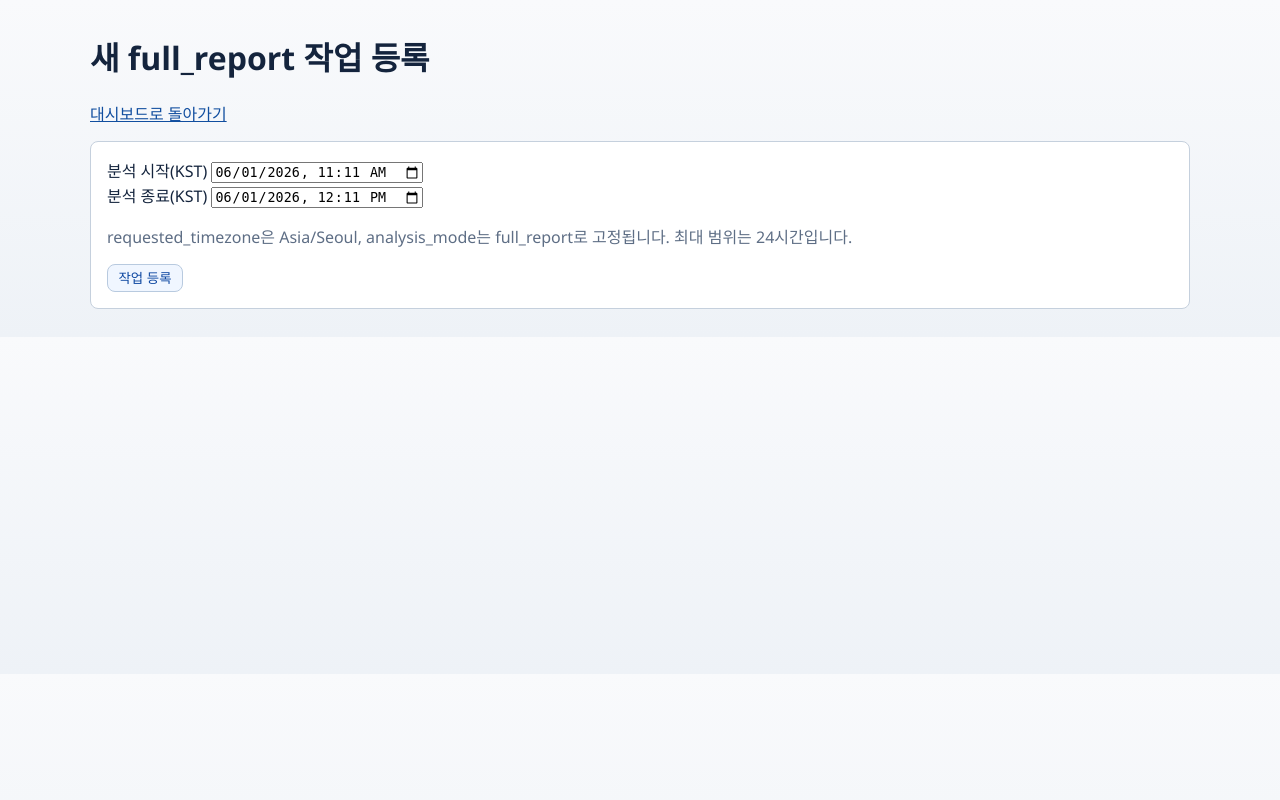
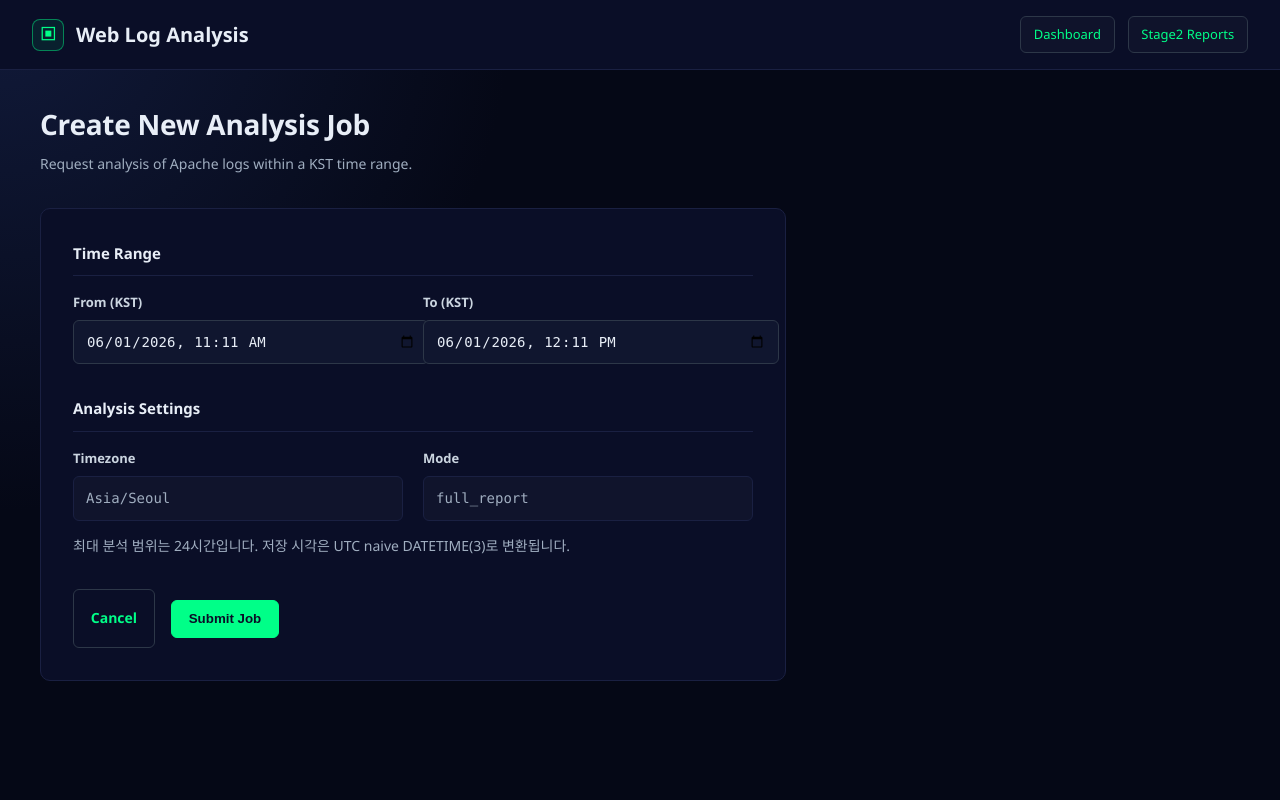
Before and after one commit to vachaf/project, a FastAPI app: page /new-job in a window 1280 px wide. Run offline with FastAPI, Linux system fonts and the light colour scheme.

Commit message:
style: apply dark new job layout

```diff
--- a/web/templates/new_job.html
+++ b/web/templates/new_job.html
@@ -4,37 +4,75 @@
     <meta charset="UTF-8">
     <meta name="viewport" content="width=device-width, initial-scale=1.0">
     <title>New Analysis Job</title>
-    <link rel="stylesheet" href="/static/style.css">
+    <link rel="stylesheet" href="/static/job-dashboard.css">
 </head>
-<body class="page">
-<main class="container">
-    <header class="page-header section">
-        <h1>새 full_report 작업 등록</h1>
-        <p><a href="/">대시보드로 돌아가기</a></p>
+<body class="job-page">
+<div class="job-shell">
+    <header class="job-topbar">
+        <div class="job-brand">
+            <span class="job-brand-mark">▣</span>
+            <span>Web Log Analysis</span>
+        </div>
+        <nav class="job-topnav">
+            <a href="/">Dashboard</a>
+            <a href="/reports">Stage2 Reports</a>
+        </nav>
     </header>
 
+    <main class="job-container">
+        <div class="job-page-head">
+            <div>
+                <h1 class="job-page-title">Create New Analysis Job</h1>
+                <p class="job-page-subtitle">Request analysis of Apache logs within a KST time range.</p>
+            </div>
+        </div>
+
         {% if error %}
-    <section class="card error-card section"><p>{{ error }}</p></section>
+        <section class="job-card job-error-card">
+            <p>{{ error }}</p>
+        </section>
         {% endif %}
 
-    <section class="card section">
+        <section class="job-form-card">
             <form method="post" action="/new-job">
-            <div class="form-row">
-                <div class="form-group">
-                    <label for="time_from">분석 시작(KST)</label>
+                <div class="job-form-section">
+                    <div class="job-form-section-title">Time Range</div>
+                    <div class="job-form-row">
+                        <div class="job-form-group">
+                            <label for="time_from">From (KST)</label>
                             <input type="datetime-local" id="time_from" name="time_from" value="{{ time_from_default }}" required>
                         </div>
-                <div class="form-group">
-                    <label for="time_to">분석 종료(KST)</label>
+                        <div class="job-form-group">
+                            <label for="time_to">To (KST)</label>
                             <input type="datetime-local" id="time_to" name="time_to" value="{{ time_to_default }}" required>
+                        </div>
+                    </div>
+                </div>
+
+                <div class="job-form-section">
+                    <div class="job-form-section-title">Analysis Settings</div>
+                    <div class="job-form-row">
+                        <div class="job-form-group">
+                            <label>Timezone</label>
+                            <span class="job-fixed-badge">Asia/Seoul</span>
+                        </div>
+                        <div class="job-form-group">
+                            <label>Mode</label>
+                            <span class="job-fixed-badge">full_report</span>
                         </div>
                     </div>
                     <input type="hidden" name="requested_timezone" value="Asia/Seoul">
                     <input type="hidden" name="analysis_mode" value="full_report">
-            <p class="is-muted">requested_timezone은 Asia/Seoul, analysis_mode는 full_report로 고정됩니다. 최대 범위는 24시간입니다.</p>
-            <button type="submit" class="action-link">작업 등록</button>
+                    <p class="job-muted">최대 분석 범위는 24시간입니다. 저장 시각은 UTC naive DATETIME(3)로 변환됩니다.</p>
+                </div>
+
+                <div class="job-btn-row">
+                    <a href="/" class="job-btn">Cancel</a>
+                    <button type="submit" class="job-btn job-btn-primary">Submit Job</button>
+                </div>
             </form>
         </section>
     </main>
+</div>
 </body>
 </html>
```
Lines whose indentation alone changed are shown as unchanged.
